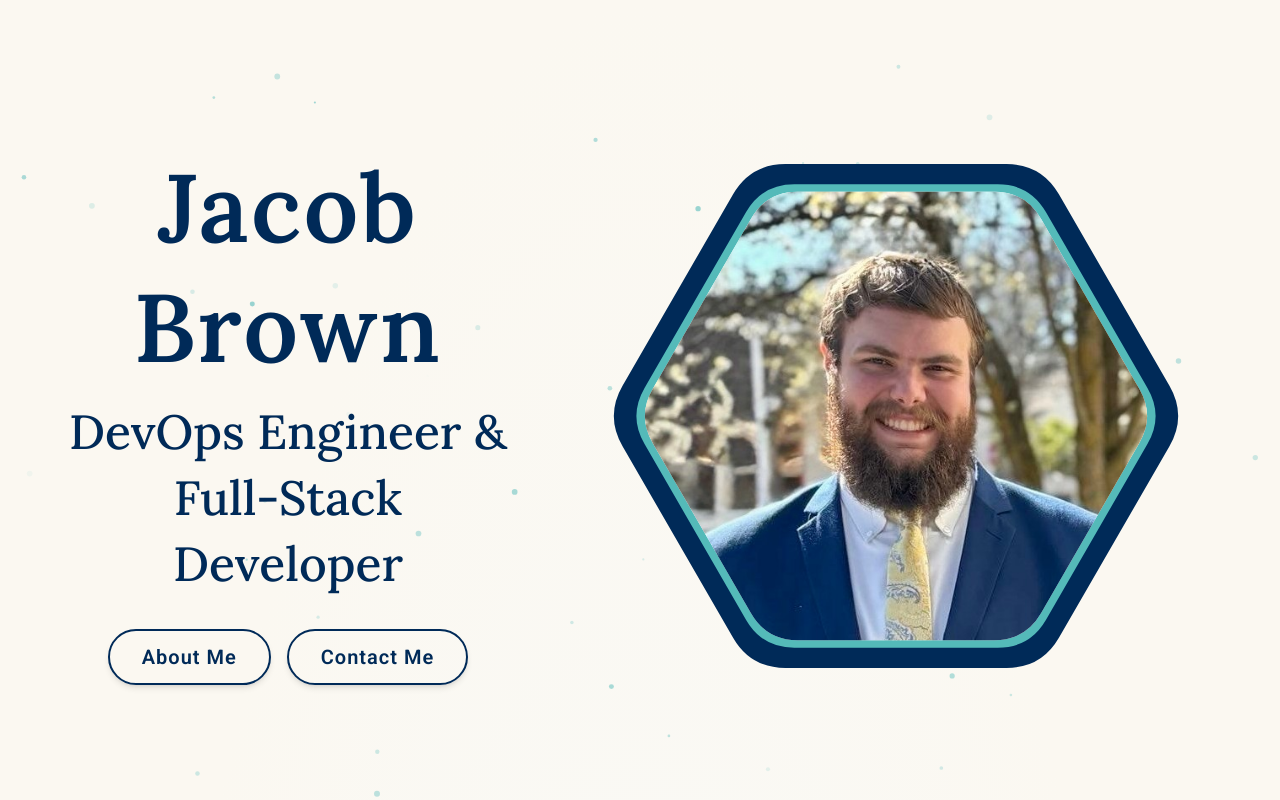
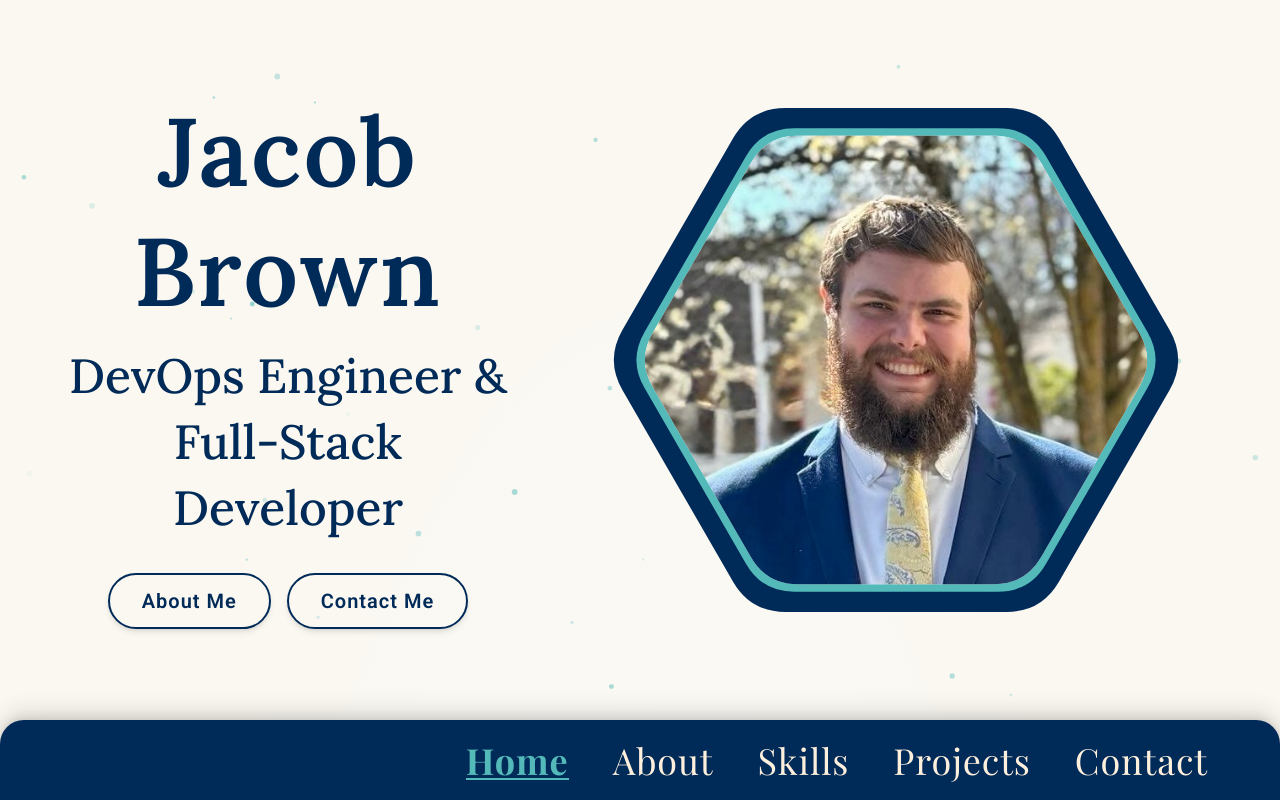
Before and after one commit to JacobE-Brown/JacobPortfolioV3, a React (Vite) app: page / in a window 1280 px wide. Shown: the top 800 px of the page. Built offline with nearby package versions, Linux system fonts and the light colour scheme.

Commit message:
Fixed nav

```diff
--- a/src/components/HeroSection.tsx
+++ b/src/components/HeroSection.tsx
@@ -11,10 +11,11 @@ export default function HeroSection() {
   return (
     <section
       id="home"
-      className="relative overflow-hidden min-h-[calc(100svh-5rem)]"
+      className="relative overflow-hidden"
+      style={{ height: 'calc(100svh - var(--nav-h, 80px))' }}
     >
       <div
-        className="flex items-center justify-center h-full min-h-[inherit] py-16 md:py-24
+        className="flex items-center justify-center h-full py-16 md:py-24
                       max-w-screen-2xl mx-auto
                       px-8 md:px-16"
       >
--- a/src/components/NavBar.tsx
+++ b/src/components/NavBar.tsx
@@ -12,6 +12,18 @@ export default function NavBar() {
   const [activeLink, setActiveLink] = useState('#home')
   const [isStuck, setIsStuck] = useState(false)
   const sentinelRef = useRef<HTMLDivElement>(null)
+  const navRef = useRef<HTMLElement>(null)
+
+  useEffect(() => {
+    const nav = navRef.current
+    if (!nav) return
+    const ro = new ResizeObserver(() => {
+      document.documentElement.style.setProperty('--nav-h', `${nav.offsetHeight}px`)
+    })
+    ro.observe(nav)
+    document.documentElement.style.setProperty('--nav-h', `${nav.offsetHeight}px`)
+    return () => ro.disconnect()
+  }, [])
 
   useEffect(() => {
     const sectionIds = navLinks.map(l => l.href.slice(1))
@@ -52,7 +64,7 @@ export default function NavBar() {
   return (
     <>
       <div ref={sentinelRef} className="h-0 w-full" aria-hidden="true" />
-      <nav className={`bg-text-1 sticky top-0 z-20 transition-all duration-300
+      <nav ref={navRef} className={`bg-text-1 sticky top-0 z-20 transition-all duration-300
                        max-w-screen-2xl mx-auto
                        sm:mx-4 md:mx-6 lg:mx-8 xl:mx-auto
                        ${isStuck
--- a/src/tokens.css
+++ b/src/tokens.css
@@ -59,9 +59,11 @@
   will-change: transform;
 }
 
+:root { --nav-h: 80px; }
+
 @layer base {
   button, input, select, textarea { appearance: none; background: transparent; border: 0; outline: 0; }
-  section[id] { scroll-margin-top: 5rem; }
+  section[id] { scroll-margin-top: var(--nav-h, 5rem); }
 }
 
 @layer components {
```
